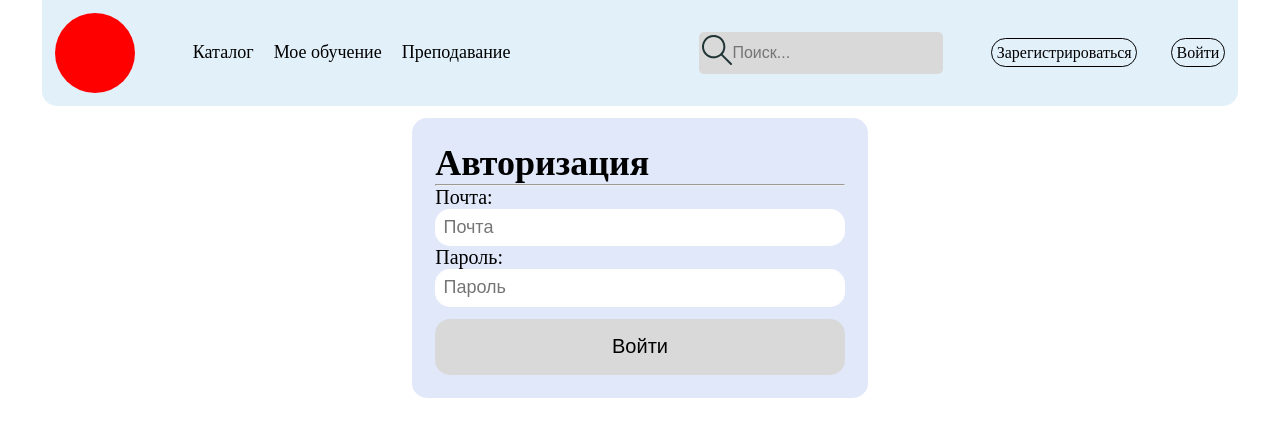
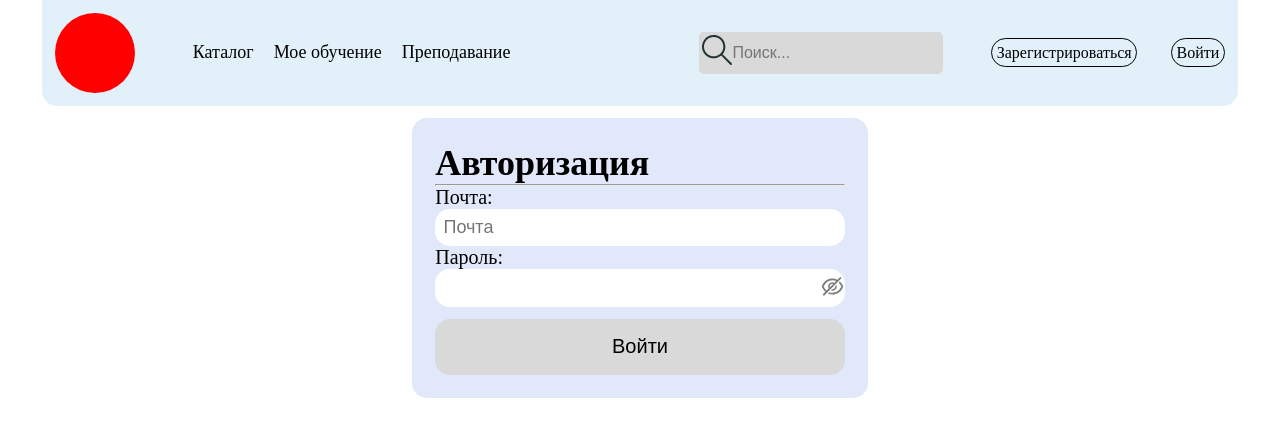
Before and after one commit to LastochkinDenis/diploma, a React (Create React App) app in the folder frontend/: page /login in a window 1280 px wide. Shown: the top 436 px of the page. Built offline with nearby package versions, Linux system fonts and the light colour scheme; no server answers; a web font is replaced by a local one.

Commit message:
add password input

```diff
--- a/frontend/src/components/Autentications/authentivations.jsx
+++ b/frontend/src/components/Autentications/authentivations.jsx
@@ -1,6 +1,6 @@
 import './register.css';
 import { loginApi } from '../../api/authenticationApi';
-import { putUserData } from '../../store/userSlice';
+import PasswordInput from '../passwordInput/passwordInput';
 
 import { Component } from "react";
 import { Navigate } from 'react-router-dom';
@@ -104,7 +104,7 @@ class AutenticationsUnconnected extends Component {
                     <div className="authentivations__form-item">
                         <label>
                             <p>Пароль:</p>
-                            <input type="text" placeholder="Пароль" onChange={this.handlePasswordChange}/>
+                            <PasswordInput handlePasswordChange={this.handlePasswordChange} />
                         </label>
                         {this.state.errorPassword && <p className='error-mesage'>{this.state.errorPassword}</p>}
                     </div>
--- a/frontend/src/components/Autentications/register.jsx
+++ b/frontend/src/components/Autentications/register.jsx
@@ -1,5 +1,6 @@
 import './register.css';
 import {regsiterApi} from '../../api/authenticationApi.js';
+import PasswordInput from '../passwordInput/passwordInput';
 
 import { Component } from "react";
 import { Navigate } from "react-router-dom";
@@ -149,14 +150,14 @@ export default class Register extends Component {
                     <div className="authentivations__form-item">
                         <label>
                             <p>Пароль:</p>
-                            <input type="text" placeholder="Пароль" onChange={this.handlepasswordChange}/>
+                            <PasswordInput handlePasswordChange={this.handlepasswordChange} />
                         </label>
                         {this.state.errorPassword && <p className='error-mesage'>{this.state.errorPassword}</p>}
                     </div>
                     <div className="authentivations__form-item">
                         <label>
                             <p>Пароль:</p>
-                            <input type="text" placeholder="Пароль" onChange={this.handlePassword2Change}/>
+                            <PasswordInput handlePasswordChange={this.handlePassword2Change} />
                         </label>
                         <p className='error-mesage'></p>
                     </div>
--- /dev/null
+++ b/frontend/src/components/passwordInput/passwordInput.jsx
@@ -0,0 +1,21 @@
+import './passwordInputStyle.css';
+import eyesClosed from '../../icon/eyesClosed.svg';
+import eyesOpen from '../../icon/eyesOpen.svg';
+
+import { useState } from 'react';
+
+export default function PasswordInput(props) {
+    const [isShow, setShow] = useState(false);
+
+    return (
+        <div className='password'>
+            <input type={isShow ? 'text' : 'password'} onChange={props.handlePasswordChange}/>
+            <button type='button' onClick={() => {
+                setShow(!isShow);
+            }}>
+               {isShow && <img src={eyesOpen} /> }
+               {!isShow && <img src={eyesClosed} />}
+            </button>
+        </div>
+    )
+}
--- /dev/null
+++ b/frontend/src/components/passwordInput/passwordInputStyle.css
@@ -0,0 +1,19 @@
+.password {
+    display: flex;
+    justify-content: space-between;
+    align-items: center;
+
+    background-color: #fff;
+    border-radius: 15px;
+}
+.password button {
+    border: none;
+    outline: none;
+
+    cursor: pointer;
+    background-color: rgba(255, 255, 255, 0.1);
+}
+.password button img {
+    width: 25px;
+    height: 25px;
+}
```
Also changed, not shown: frontend/src/icon/eyesClosed.svg (added), frontend/src/icon/eyesOpen.svg (added).
